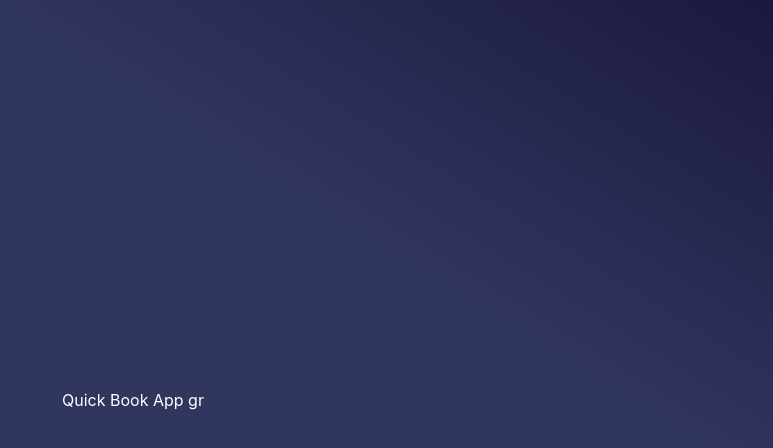
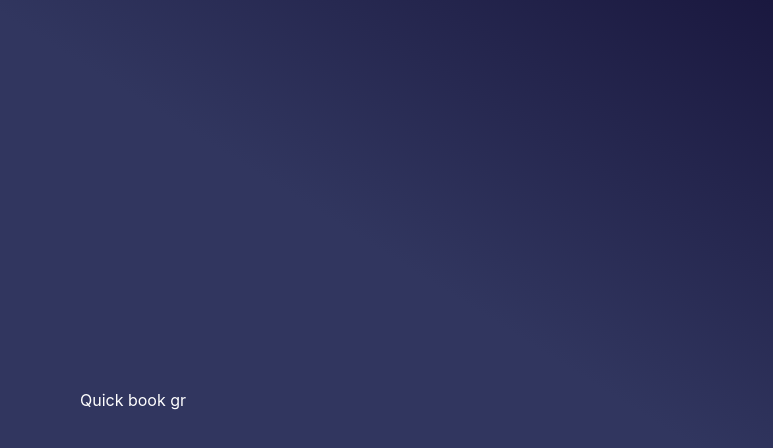
Before and after one commit to Gauravraj1141/webhoooktest1, a React (Create React App) app: page / in a window 1280 px wide. Shown: the top 448 px of the page, without its empty margins (507-1280 px from the left). Built offline with nearby package versions, Linux system fonts and the light colour scheme.

Commit message:
initial commit

```diff
--- a/app.yaml
+++ b/app.yaml
@@ -1,5 +1,5 @@
 app_details:
-  app_name: quickbookappgr
+  app_name: newquickbook
   github_url: https://github.com/Gauravraj1141/webhoooktest1
   branch_name: Banglore
   publisher: Sarci
--- a/src/App.js
+++ b/src/App.js
@@ -3,7 +3,7 @@ import './App.css';
 function App() {
   return (
     <div className="App">
-      Quick Book App gr
+      Quick book gr
     </div>
   );
 }
```
